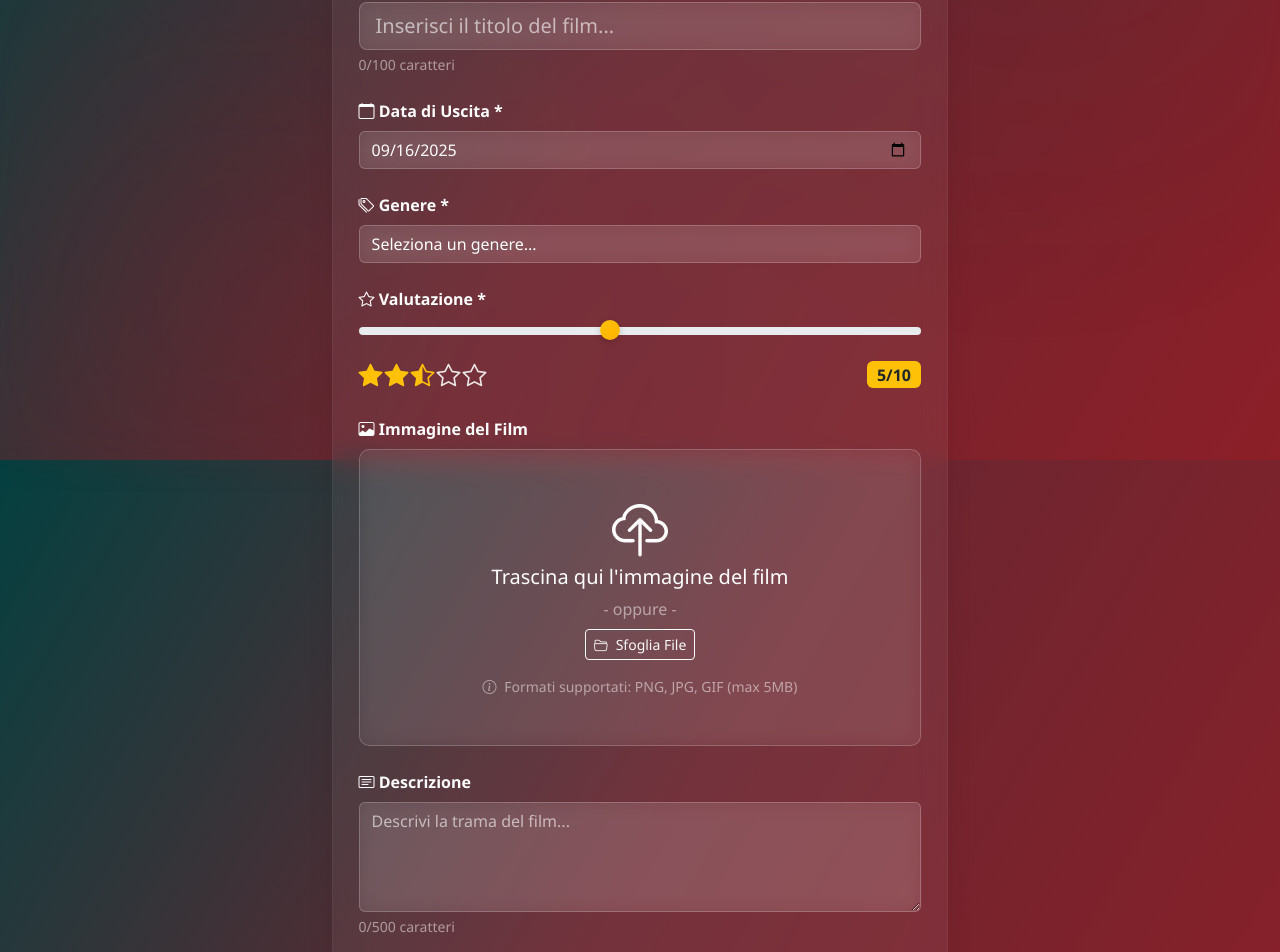
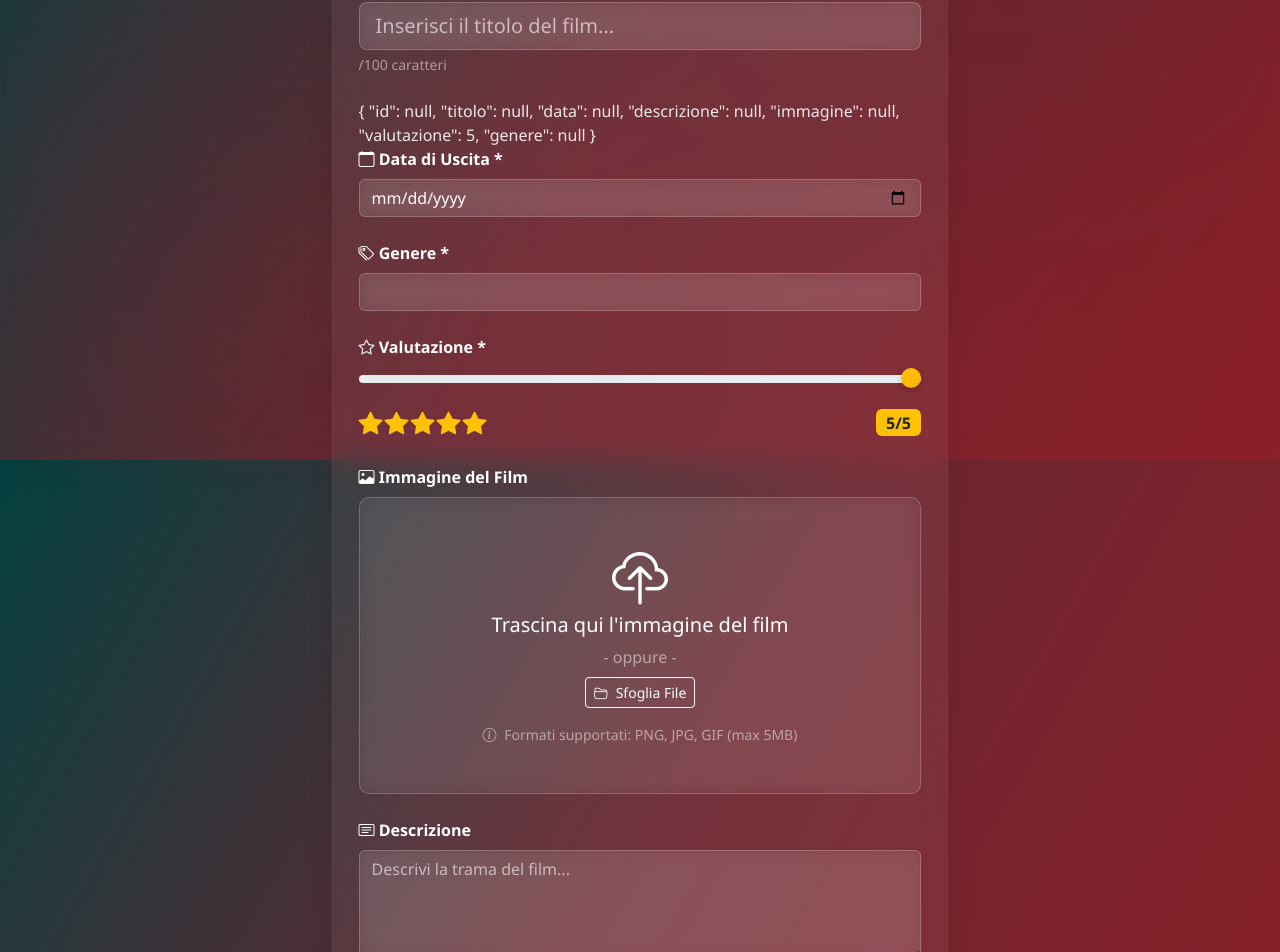
Before and after one commit to valedotc/listaFilm, an Angular app: page /add in a window 1280 px wide. Shown: the part 340-1292 px from the top of the page. Built offline with nearby package versions, Linux system fonts and the light colour scheme.

Commit message:
Reactive Forms implementation

```diff
--- a/src/app/form/form.html
+++ b/src/app/form/form.html
@@ -14,7 +14,7 @@
   <!-- Form principale -->
   <div class="row justify-content-center">
     <div class="col-12 col-lg-8 col-xl-6">
-      <form class="glass-card" (ngSubmit)="onSubmit()" #filmForm="ngForm" novalidate>
+      <form class="glass-card" [formGroup]="filmForm" (ngSubmit)="onSubmit()" novalidate>
         <!-- Titolo -->
         <div class="mb-4">
           <label for="titolo" class="form-label text-white fw-bold">
@@ -25,23 +25,25 @@
             class="form-control form-control-lg glass-input"
             id="titolo"
             name="titolo"
-            [(ngModel)]="film.titolo"
-            #titoloInput="ngModel"
             required
             maxlength="100"
             placeholder="Inserisci il titolo del film..."
-            [class.is-invalid]="titoloInput.invalid && titoloInput.touched"
-            [class.is-valid]="titoloInput.valid && titoloInput.touched"
+            [formControlName]="'titolo'"
           />
 
-          @if (titoloInput.invalid && titoloInput.touched) {
+          <!-- @if (titolo.invalid && titolo.touched) {
           <div class="invalid-feedback">
             <i class="bi bi-exclamation-circle"></i> Il titolo è obbligatorio
           </div>
           }
+          -->
 
-          <div class="form-text text-white-50">{{ film.titolo.length }}/100 caratteri</div>
+          <div class="form-text text-white-50">
+            {{ filmForm.value.titolo?.length }}/100 caratteri
+          </div>
         </div>
+
+        <div>{{ filmForm.value | json }}</div>
 
         <!-- Data -->
         <div class="mb-4">
@@ -53,19 +55,16 @@
             class="form-control glass-input"
             id="data"
             name="data"
-            [(ngModel)]="dataString"
-            #dataInput="ngModel"
             required
             [max]="maxDate"
-            [class.is-invalid]="dataInput.invalid && dataInput.touched"
-            [class.is-valid]="dataInput.valid && dataInput.touched"
+            [formControlName]="'data'"
           />
 
-          @if (dataInput.invalid && dataInput.touched) {
+          <!--@if (dataInput.invalid && dataInput.touched) {
           <div class="invalid-feedback">
             <i class="bi bi-exclamation-circle"></i> Seleziona una data valida
           </div>
-          }
+          }-->
         </div>
 
         <!-- Genere -->
@@ -73,27 +72,18 @@
           <label for="genere" class="form-label text-white fw-bold">
             <i class="bi bi-tags"></i> Genere *
           </label>
-          <select
-            class="form-select glass-input"
-            id="genere"
-            name="genere"
-            [(ngModel)]="film.genere"
-            #genereInput="ngModel"
-            required
-            [class.is-invalid]="genereInput.invalid && genereInput.touched"
-            [class.is-valid]="genereInput.valid && genereInput.touched"
-          >
+          <select class="form-select glass-input" id="genere" formControlName="genere" required>
             <option value="" disabled>Seleziona un genere...</option>
-            <option *ngFor="let genere of generiDisponibili" [value]="genere">
-              {{ genere }}
-            </option>
+            @for (genereValue of generiDisponibili; track $index) {
+            <option [value]="genereValue">{{ genereValue }}</option>
+            }
           </select>
 
-          @if (genereInput.invalid && genereInput.touched) {
+          <!--@if (genereInput.invalid && genereInput.touched) {
           <div class="invalid-feedback">
             <i class="bi bi-exclamation-circle"></i> Seleziona un genere
           </div>
-          }
+        }-->
         </div>
 
         <!-- Valutazione -->
@@ -109,30 +99,32 @@
               class="form-range rating-slider"
               id="valutazione"
               name="valutazione"
-              [(ngModel)]="film.valutazione"
-              #valutazioneInput="ngModel"
               min="1"
-              max="10"
+              max="5"
               step="0.5"
               required
+              formControlName="valutazione"
             />
 
             <div class="rating-display d-flex align-items-center justify-content-between mt-2">
               <div class="stars">
+                @for (star of getStars(); track $index) {
                 <i
-                  *ngFor="let star of getStars(); let i = index"
                   class="bi"
-                  [class.bi-star-fill]="i < getFullStars()"
-                  [class.bi-star-half]="i === getFullStars() && hasHalfStar()"
-                  [class.bi-star]="i > getFullStars() || (i === getFullStars() && !hasHalfStar())"
-                  [class.text-warning]="
-                    i < getFullStars() || (i === getFullStars() && hasHalfStar())
+                  [class.bi-star-fill]="(filmForm.value.valutazione || 0) >= $index + 1"
+                  [class.bi-star-half]="
+                    (filmForm.value.valutazione || 0) >= $index + 0.5 &&
+                    (filmForm.value.valutazione || 0) < $index + 1
                   "
+                  [class.bi-star]="(filmForm.value.valutazione || 0) < $index + 0.5"
+                  [class.text-warning]="(filmForm.value.valutazione || 0) >= $index + 0.5"
+                  [class.text-white-50]="(filmForm.value.valutazione || 0) < $index + 0.5"
                 >
                 </i>
+                }
               </div>
               <span class="rating-value badge bg-warning text-dark fs-6">
-                {{ film.valutazione }}/10
+                {{ filmForm.value.valutazione || 0 }}/5
               </span>
             </div>
           </div>
@@ -154,7 +146,7 @@
             [class.drag-active]="isDragging"
             [class.drag-over]="isDragging"
           >
-            @if (!film.immagine) {
+            @if (!filmForm.value.immagine) {
             <div class="drop-zone-content text-center py-4">
               <i class="bi bi-cloud-upload display-4 mb-3"></i>
               <h5 class="text-white mb-2">Trascina qui l'immagine del film</h5>
@@ -170,9 +162,9 @@
             } @else {
             <div class="position-relative preview-container">
               <img
-                [src]="film.immagine"
+                [src]="filmForm.value.immagine"
                 class="img-fluid preview-image rounded shadow"
-                [alt]="film.titolo || 'Anteprima'"
+                [alt]="filmForm.value.titolo || 'Anteprima'"
               />
               <div class="preview-overlay">
                 <button
@@ -215,17 +207,15 @@
             class="form-control glass-input"
             id="descrizione"
             name="descrizione"
-            [(ngModel)]="film.descrizione"
-            #descrizioneInput="ngModel"
             rows="4"
             maxlength="500"
             placeholder="Descrivi la trama del film..."
-            [class.is-valid]="
-              descrizioneInput.valid && descrizioneInput.touched && film.descrizione.length > 0
-            "
+            [formControlName]="'descrizione'"
           >
           </textarea>
-          <div class="form-text text-white-50">{{ film.descrizione.length }}/500 caratteri</div>
+          <div class="form-text text-white-50">
+            {{ filmForm.value.descrizione?.length }}/500 caratteri
+          </div>
         </div>
 
         <!-- Pulsanti azione -->
@@ -255,8 +245,7 @@
           </button>
         </div>
 
-        <!-- Indicatore validazione form -->
-        @if (filmForm.submitted && filmForm.invalid) {
+        @if (filmForm.invalid) {
         <div class="form-validation-indicator mt-3">
           <div class="alert alert-danger glass-alert">
             <i class="bi bi-exclamation-triangle"></i>
--- a/src/app/form/form.ts
+++ b/src/app/form/form.ts
@@ -1,12 +1,18 @@
 import { Component, HostListener, OnInit, inject } from '@angular/core';
 import { Generi, FilmInterface } from '../film/film';
-import { CommonModule } from '@angular/common';
-import { FormsModule } from '@angular/forms';
+import { CommonModule, JsonPipe } from '@angular/common';
+import {
+  FormControl,
+  FormsModule,
+  ReactiveFormsModule,
+  FormGroup,
+  Validators,
+} from '@angular/forms';
 import { Router, RouterLink } from '@angular/router';
 
 @Component({
   selector: 'app-form',
-  imports: [CommonModule, FormsModule, RouterLink],
+  imports: [CommonModule, FormsModule, RouterLink, ReactiveFormsModule, JsonPipe],
   templateUrl: './form.html',
   styleUrl: './form.css',
 })
@@ -14,22 +20,22 @@ export class Form implements OnInit {
   private router = inject(Router);
   isDragging = false;
   fileSelected = false;
-  // Proprietà per il form
-  film = {
-    id: '',
-    titolo: '',
-    data: new Date(),
-    descrizione: '',
-    immagine: '',
-    valutazione: 5,
-    genere: '' as Generi,
-  };
 
-  dataString = ''; // Per il binding del date input
+  dataString = '';
   isSubmitting = false;
-  maxDate = new Date().toISOString().split('T')[0]; // Data odierna come massimo
+  maxDate = new Date().toISOString().split('T')[0];
 
   generiDisponibili = Object.values(Generi);
+
+  filmForm = new FormGroup({
+    id: new FormControl<string | null>(null),
+    titolo: new FormControl<string | null>(null, Validators.required),
+    data: new FormControl<Date | null>(null, Validators.required),
+    descrizione: new FormControl<string | null>(null),
+    immagine: new FormControl<string | null>(null),
+    valutazione: new FormControl<number | null>(5),
+    genere: new FormControl<Generi | null>(null),
+  });
 
   // Metodi per le stelle
   getStars(): number[] {
@@ -38,21 +44,8 @@ export class Form implements OnInit {
       .map((_, i) => i);
   }
 
-  getFullStars(): number {
-    return Math.floor(this.film.valutazione / 2);
-  }
-
   hasHalfStar(): boolean {
-    return this.film.valutazione % 2 !== 0;
-  }
-
-  // Gestione immagine
-  onImageError(event: any): void {
-    event.target.style.display = 'none';
-  }
-
-  onImageLoad(): void {
-    // Immagine caricata correttamente
+    return (this.filmForm.value.valutazione || 0) % 2 !== 0;
   }
 
   // Submit del form
@@ -62,13 +55,13 @@ export class Form implements OnInit {
     this.isSubmitting = true;
 
     try {
-      this.film.data = new Date(this.dataString);
-      this.film.id = this.generateId();
+      this.filmForm.value.data = new Date(this.dataString);
+      this.filmForm.value.id = this.generateId();
 
       // Qui dovresti salvare il film (localStorage, servizio, etc.)
-      this.saveFilm(this.film);
+      this.saveFilm(this.filmForm.value as FilmInterface);
 
-      console.log('Film salvato:', this.film);
+      console.log('Film salvato:', this.filmForm.value);
 
       // Redirect alla home
       await this.router.navigate(['/']);
@@ -80,9 +73,9 @@ export class Form implements OnInit {
   }
 
   // Reset form
-  resetForm(form: any): void {
-    form.resetForm();
-    this.film = {
+  resetForm(form: FormGroup): void {
+    form.reset();
+    this.filmForm.setValue({
       id: '',
       titolo: '',
       data: new Date(),
@@ -90,19 +83,16 @@ export class Form implements OnInit {
       immagine: '',
       valutazione: 5,
       genere: '' as Generi,
-    };
+    });
     this.dataString = '';
     this.fileSelected = false;
   }
 
-  // Genera ID univoco
   private generateId(): string {
     return Date.now().toString(36) + Math.random().toString(36).substr(2);
   }
 
-  // Lifecycle hook
   ngOnInit(): void {
-    // Imposta la data corrente come default
     this.dataString = new Date().toISOString().split('T')[0];
   }
   private saveFilm(film: FilmInterface): void {
@@ -158,7 +148,7 @@ export class Form implements OnInit {
 
     const reader = new FileReader();
     reader.onload = () => {
-      this.film.immagine = reader.result as string;
+      this.filmForm.value.immagine = reader.result as string;
     };
     reader.onerror = () => {
       alert("Errore nel caricamento dell'immagine");
@@ -168,6 +158,6 @@ export class Form implements OnInit {
 
   removeImage(event: Event): void {
     event.stopPropagation();
-    this.film.immagine = '';
+    this.filmForm.value.immagine = '';
   }
 }
```
